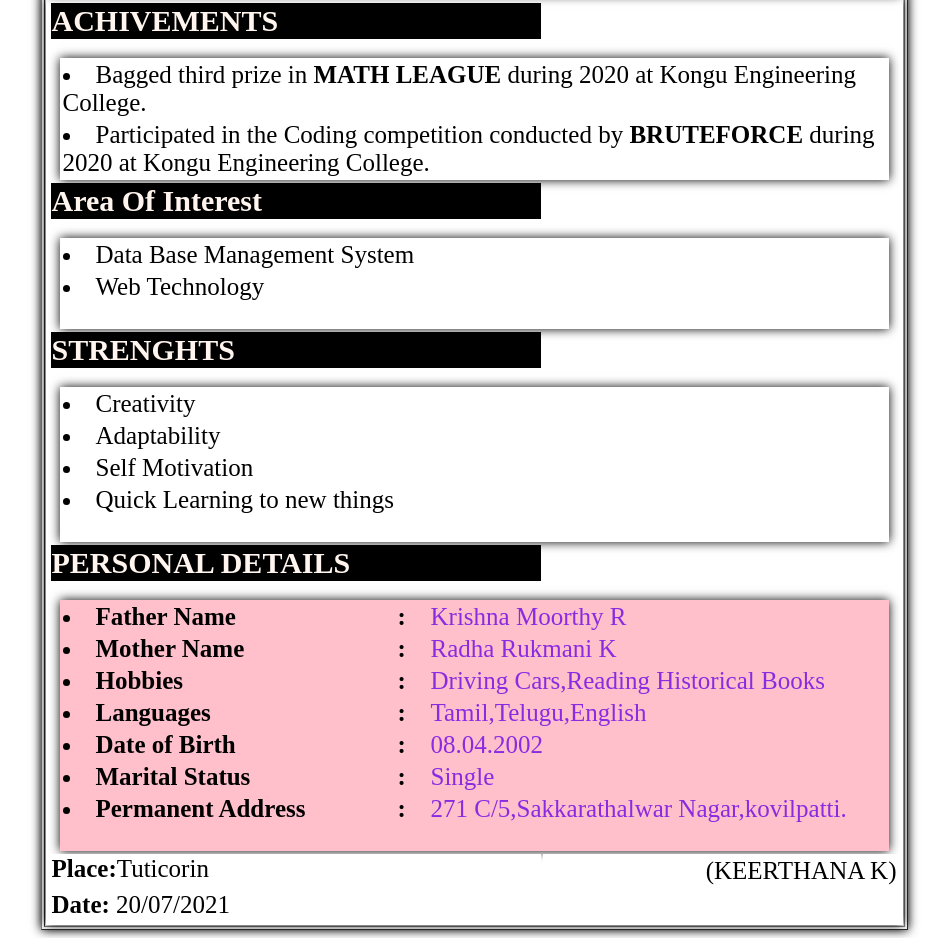
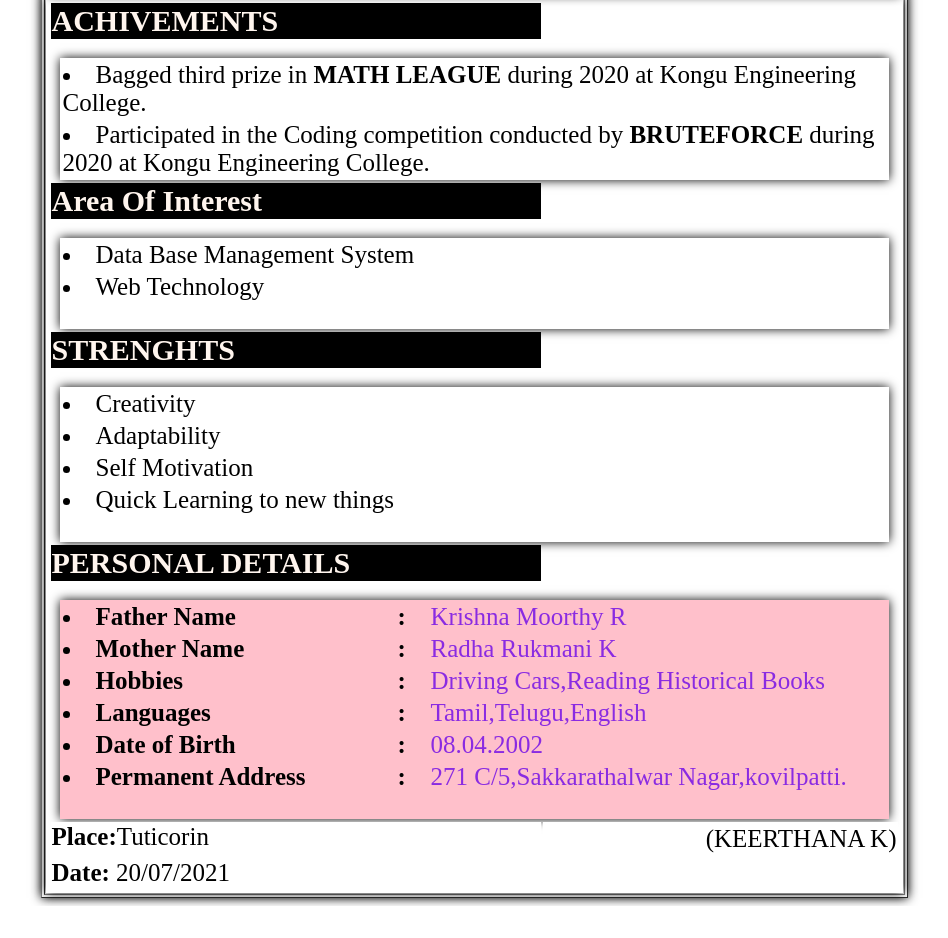
Before and after one commit to keerthanakrishna/resume, a plain HTML site: page index.html in a window 1280 px wide. Shown: the part 1358-2296 px from the top of the page, without its empty margins (166-1114 px from the left). After the commit the page ends 2264 px from the top, so only its background shows below. Drawn offline with Linux system fonts and the light colour scheme.

Commit message:
Update index.html

```diff
--- a/index.html
+++ b/index.html
@@ -344,15 +344,6 @@
                     </ul>
                   </tr>
 
-                  <tr id="row">
-                    <ul>
-                      <td>
-                        <li><b>Marital Status</b></li>
-                      </td>
-                      <td><strong>:</strong></td>
-                      <td style="color: blueviolet">Single</td>
-                    </ul>
-                  </tr>
 
                   <tr id="row">
                     <ul>
```
